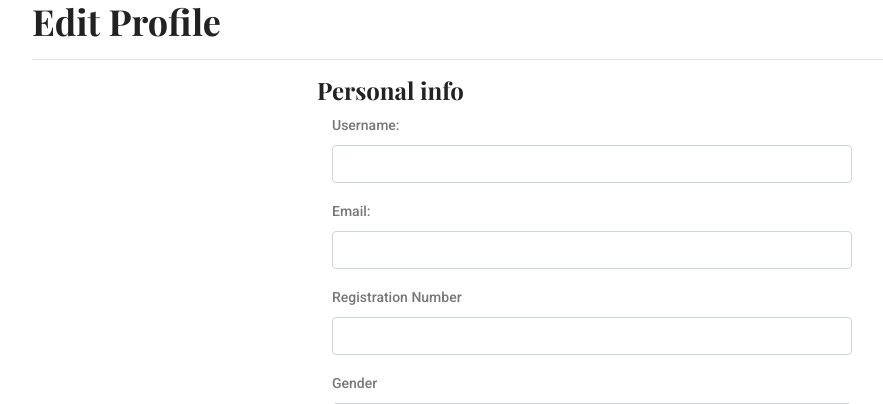
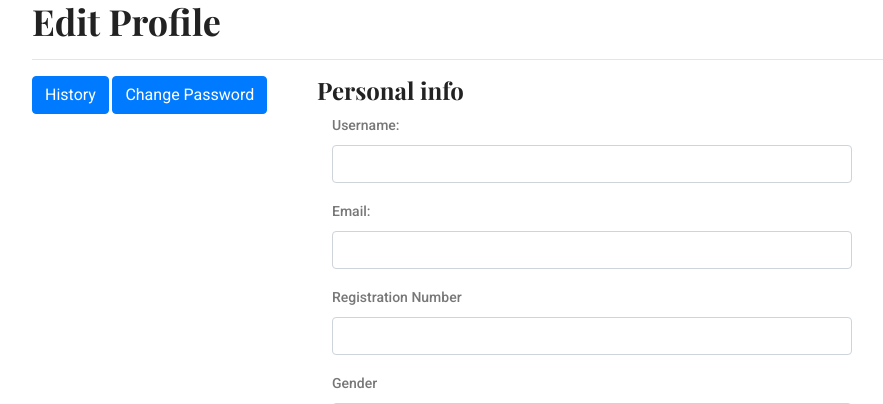
Before and after one commit to tishat-ahasan/DU-Doctor, a Django app: page /my_profile/ in a window 1280 px wide. Shown: the top 404 px of the page, without its empty margins (53-936 px from the left). Run offline with Django 3.2, Linux system fonts and the light colour scheme; some libraries are stand-ins or nearby versions.

Commit message:
History and Change Password added in myprofile.html

```diff
--- a/MyProfile/templates/MyProfile/my_profile.html
+++ b/MyProfile/templates/MyProfile/my_profile.html
@@ -30,12 +30,13 @@
 	<div class="row">
       <!-- left column -->
       <div class="col-lg-3">
-{#        <div class="text-center">#}
-{#          <img src="//placehold.it/100" class="avatar img-circle" alt="avatar">#}
-{#          <h6>Upload a different photo...</h6>#}
-{##}
-{#          <input type="file" class="form-control">#}
-{#        </div>#}
+        <div class="form-group">
+          <div class="col-md-offset-0">
+              <input type="button" class="btn btn-primary" value="History">
+              <span></span>
+              <input type="button" class="btn btn-primary" value="Change Password">
+            </div>
+        </div>
       </div>
 
       <!-- edit form column -->
--- a/MyProfile/views.py
+++ b/MyProfile/views.py
@@ -2,4 +2,5 @@ from django.shortcuts import render
 
 # Create your views here.
 def profileShowing(request):
+    # print(user.username)
     return render(request,'MyProfile/my_profile.html')
```
Also changed, not shown: db.sqlite3.
